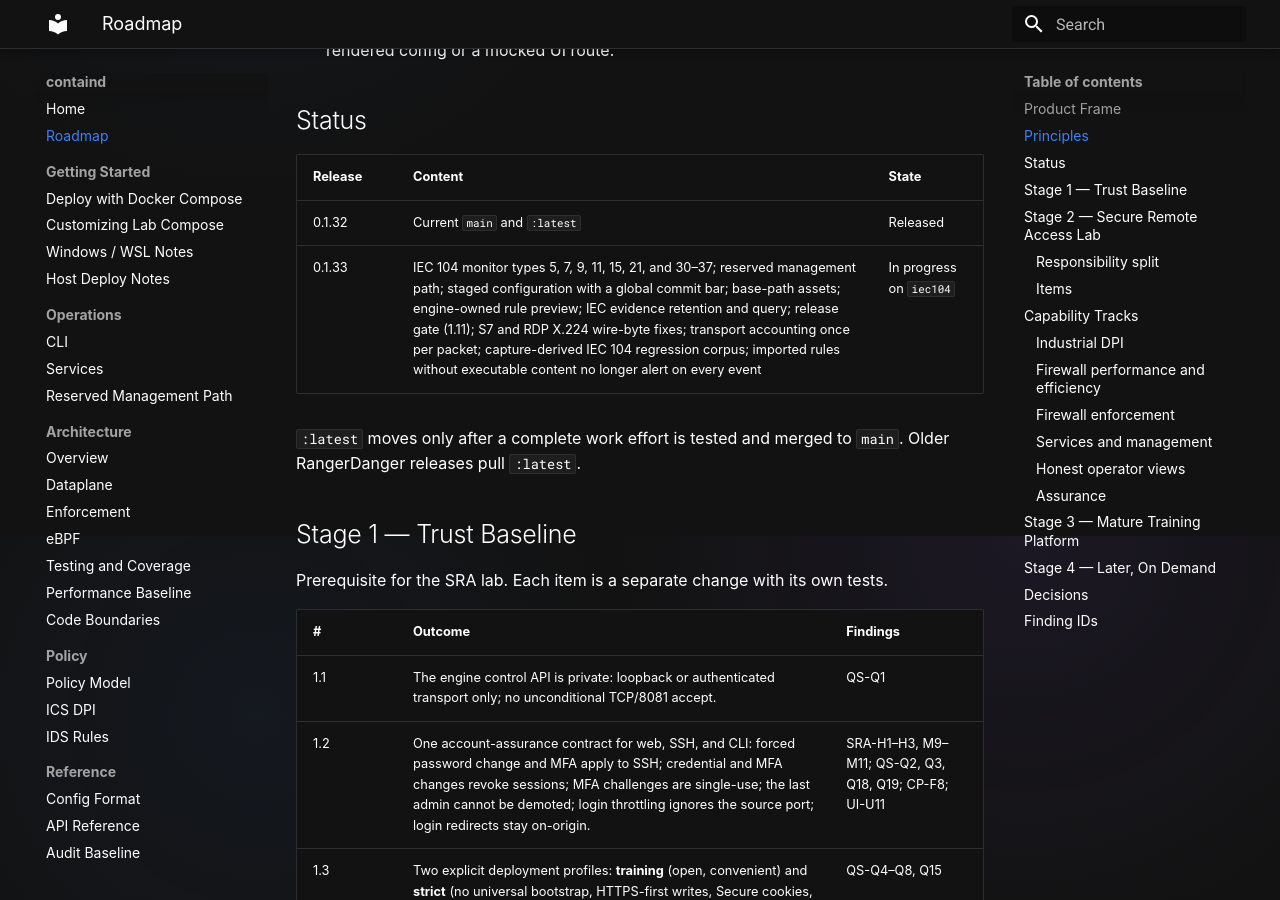
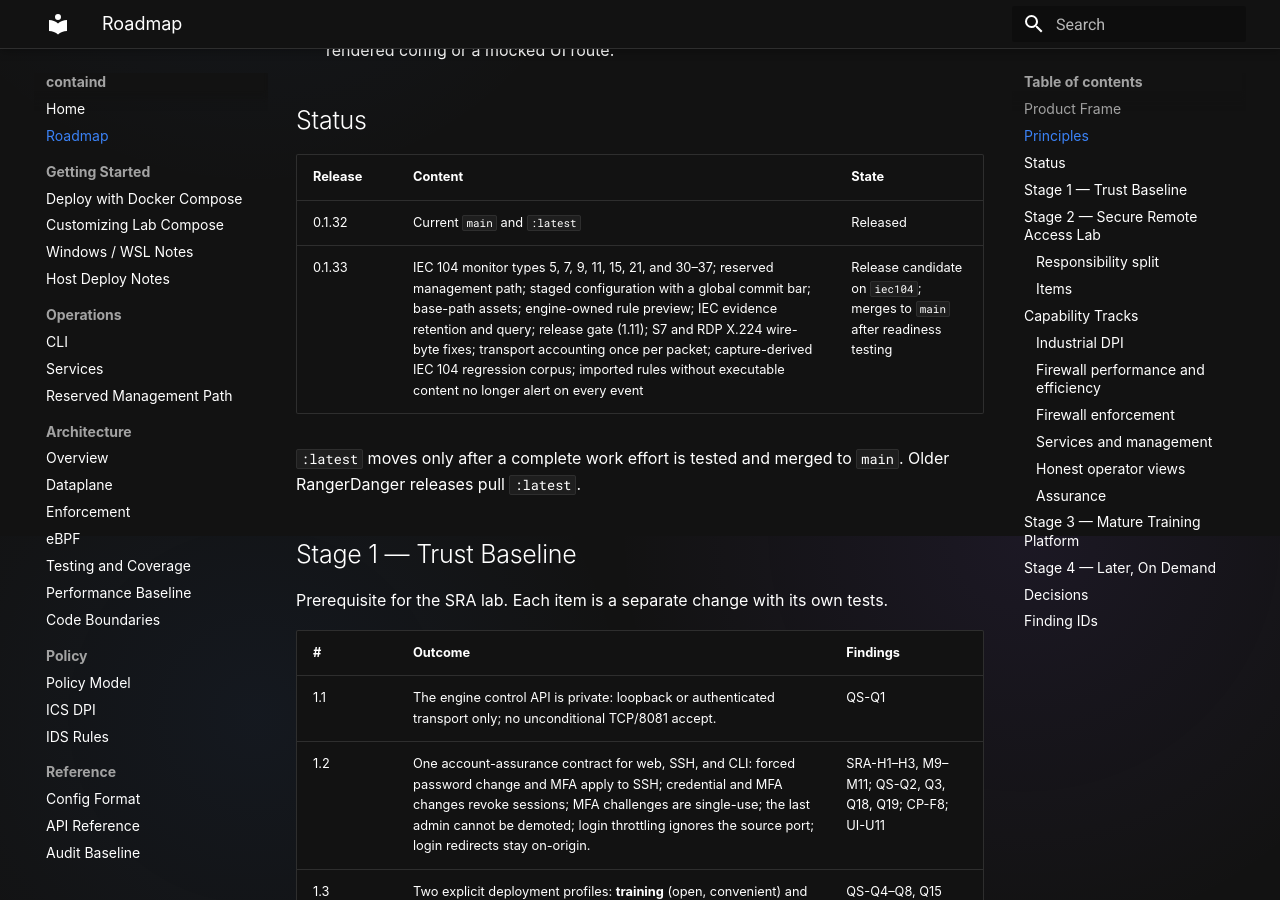
Before and after one commit to tonylturner/containd, an MkDocs documentation site: the page built from docs/mkdocs/roadmap.md, in a window 1280 px wide and 900 px high, scrolled down 1264 px. Built offline with MkDocs 1.6.1 and Material for MkDocs 9.7.7, drawn with Linux system fonts in a browser that asks for light colours.

Commit message:
Release 0.1.33

```diff
--- a/docs/mkdocs/roadmap.md
+++ b/docs/mkdocs/roadmap.md
@@ -51,7 +51,7 @@
 | Release | Content | State |
 |---|---|---|
 | 0.1.32 | Current `main` and `:latest` | Released |
-| 0.1.33 | IEC 104 monitor types 5, 7, 9, 11, 15, 21, and 30–37; reserved management path; staged configuration with a global commit bar; base-path assets; engine-owned rule preview; IEC evidence retention and query; release gate (1.11); S7 and RDP X.224 wire-byte fixes; transport accounting once per packet; capture-derived IEC 104 regression corpus; imported rules without executable content no longer alert on every event | In progress on `iec104` |
+| 0.1.33 | IEC 104 monitor types 5, 7, 9, 11, 15, 21, and 30–37; reserved management path; staged configuration with a global commit bar; base-path assets; engine-owned rule preview; IEC evidence retention and query; release gate (1.11); S7 and RDP X.224 wire-byte fixes; transport accounting once per packet; capture-derived IEC 104 regression corpus; imported rules without executable content no longer alert on every event | Release candidate on `iec104`; merges to `main` after readiness testing |
 
 `:latest` moves only after a complete work effort is tested and merged to
 `main`. Older RangerDanger releases pull `:latest`.
```
Also changed, not shown: CHANGELOG.md, 1 other file.
